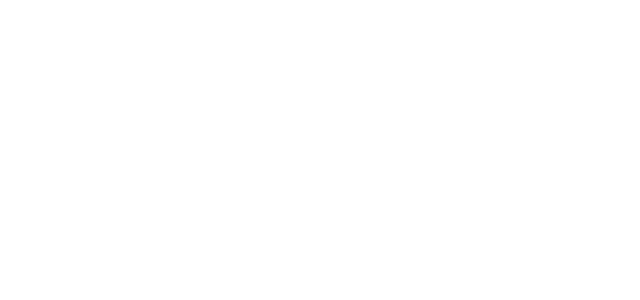
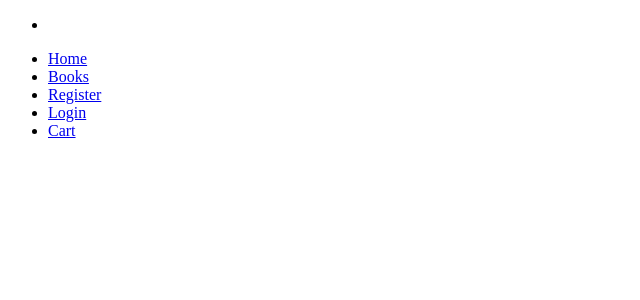
Before and after one commit to Gordon-Zoeller/DCI-Bookstore-Frontend, a React (Vite) app: page / in a window 1280 px wide. Shown: the top 300 px of the page, without its empty margins (0-640 px from the left). Built offline with nearby package versions, Linux system fonts and the light colour scheme.

Commit message:
create: header/navbar

```diff
--- a/src/App.jsx
+++ b/src/App.jsx
@@ -1,9 +1,10 @@
 import "./App.css"
+import Header from "./components/header/Header"
 
 function App() {
   return (
     <>
-
+      <Header/>
     </>
   )
 }
--- a/src/components/header/Header.jsx
+++ b/src/components/header/Header.jsx
@@ -0,0 +1,17 @@
+import Links from "./Links";
+import Logo from "./Logo";
+
+function Header() {
+    return (
+        <>
+            <header>
+                <nav>
+                    <Logo/>
+                    <Links/>
+                </nav>
+            </header>
+        </>
+    );
+};
+
+export default Header;
--- /dev/null
+++ b/src/components/header/Links.jsx
@@ -0,0 +1,26 @@
+import { useContext } from "react";
+import { NavLink } from "react-router-dom";
+import { MyContext } from "../../context/CreateContext";
+
+function Links() {
+    const {user} = useContext(MyContext);
+    return (
+        <>
+            <ul>
+                <li><NavLink to="/">Home</NavLink></li>
+                <li><NavLink to="/books">Books</NavLink></li>
+                {
+                    user ?
+                    <li><NavLink to="/profile">Profile</NavLink></li> :
+                    <>
+                        <li><NavLink to="/register">Register</NavLink></li>
+                        <li><NavLink to="/login">Login</NavLink></li>
+                    </>
+                }
+                <li><NavLink to="/cart">Cart</NavLink></li>
+            </ul>
+        </>
+    );
+};
+
+export default Links;
--- /dev/null
+++ b/src/components/header/Logo.jsx
@@ -0,0 +1,11 @@
+function Logo() {
+    return (
+        <>
+            <ul>
+                <li></li>
+            </ul>
+        </>
+    );
+};
+
+export default Logo;
```
